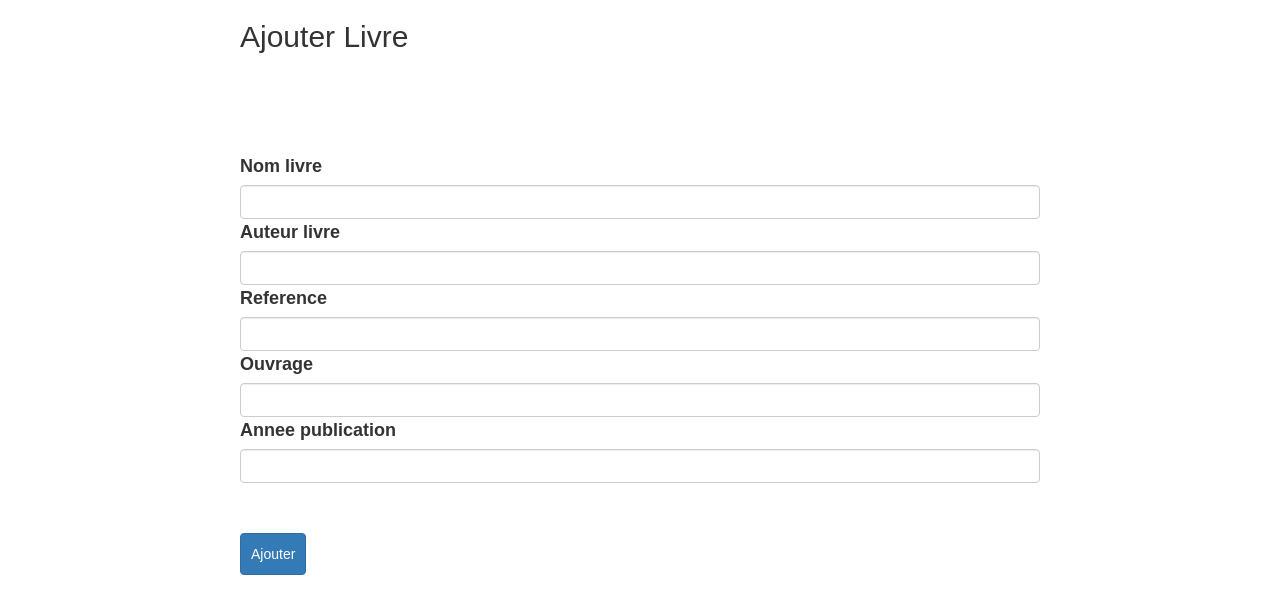
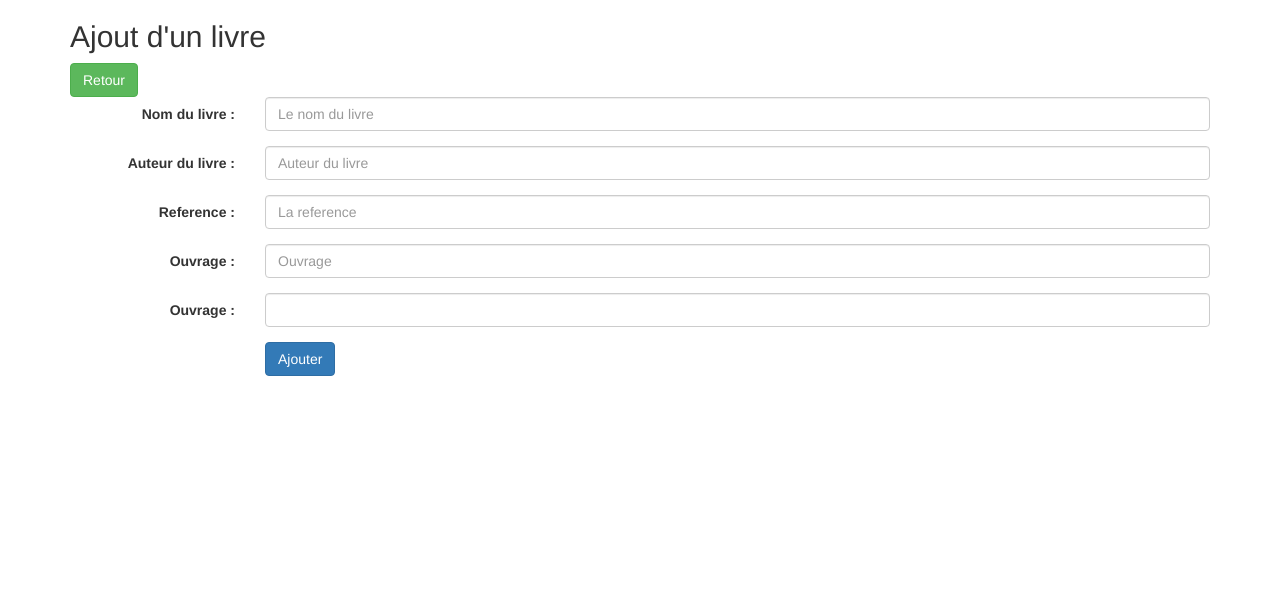
Before and after one commit to MaFlore/SYMFONY-CRUD, a Symfony app: template templates/livre/ajouterLivre.html.twig in a window 1280 px wide. Shown: the top 614 px of the page. Run offline with Twig, Linux system fonts and the light colour scheme; the template is opened without the code that fills it, so the values that code supplies are empty; form fields are guessed from the names that the template uses; some libraries are stand-ins or nearby versions.

Commit message:
Revues et apports de modification au fichier ajoutLivre.html.twig

```diff
--- a/templates/livre/ajouterLivre.html.twig
+++ b/templates/livre/ajouterLivre.html.twig
@@ -1,46 +1,52 @@
 {% extends 'base.html.twig' %}
 
-{% block title %}Add livre
+{% block title %}Ajout d'un livre
 
 
 {% endblock %}
 {% block body %}
 
-	<style>
-		.example-wrapper {
-			margin: 1em auto;
-			max-width: 800px;
-			width: 95%;
-			font: 18px / 1.5 sans-serif;
-		}
-		.example-wrapper code {
-			background: #F5F5F5;
-			padding: 2px 6px;
-		}
+<h2>Ajout d'un livre</h2>
+<a href="{{url('app_livres')}}"><button type="button" class="btn rounded-pill btn-success">Retour</button></a>
+<div class="form-horizontal">
+	{{ form_start(form) }}
+		<div class=" form-group ">
+			<label class="control-label col-sm-2 " for="nomLivre">Nom du livre :</label>
+			<div class="col-sm-10 ">
+				{{form_widget(form.nomLivre, {'attr': {'class': 'form-control','type':'text', placeholder:'Le nom du livre'}}) }}
+			</div>
+		</div>
+		<div class="form-group ">
+			<label class="control-label col-sm-2 " for="auteurLivre">Auteur du livre :</label>
+			<div class="col-sm-10 ">
+				{{form_widget(form.auteurLivre, {'attr': {'class': 'form-control','type':'text', placeholder:'Auteur du livre'}}) }}
+			</div>
+		</div>
+		<div class=" form-group ">
+			<label class="control-label col-sm-2 " for="reference">Reference :</label>
+			<div class="col-sm-10 ">
+				{{form_widget(form.reference, {'attr': {'class': 'form-control','type':'text', placeholder:'La reference'}}) }}
+			</div>
+		</div>
+		<div class=" form-group ">
+			<label class="control-label col-sm-2 " for="reference">Ouvrage :</label>
+			<div class="col-sm-10 ">
+				{{form_widget(form.ouvrage, {'attr': {'class': 'form-control','type':'text', placeholder:'Ouvrage'}}) }}
+			</div>
+		</div>
+		<div class=" form-group ">
+			<label class="control-label col-sm-2 " for="reference">Ouvrage :</label>
+			<div class="col-sm-10 ">
+				{{form_widget(form.anneePublication, {'attr': {'class': 'form-control','type':'date'}}) }}
+			</div>
+		</div>
+		<div class="form-group button">
+			<div class="col-sm-offset-2 col-sm-10 ">
+				<button type="submit" name="ajouter" class="btn btn-primary">Ajouter</button>
+			</div>
+		</div>
+	{{ form_end(form) }}
+</div>
 
-		form {
-
-			margin-top: 100px;
-		}
-		button[type="submit"] {
-			padding: 10px;
-			margin-top: 50px;
-			width: 50;
-		}
-	</style>
-
-	<div class="example-wrapper">
-        <h2>Ajouter Livre</h2>
-		{{ form_start(form) }}
-
-		{{ form_row(form.nomLivre) }}
-		{{ form_row(form.auteurLivre) }}
-		{{ form_row(form.reference) }}
-        {{ form_row(form.ouvrage) }}
-        {{ form_row(form.anneePublication) }}
-		<button type="submit" class="btn btn-primary">Ajouter</button>
-
-		{{ form_end(form) }}
-	</div>
 
 {% endblock %}
```
Also changed, not shown: src/Controller/LivreController.php (+6 -3 lines), src/Form/LivreType.php (+5 -5 lines), templates/livre/index.html.twig (deleted, +0 -20 lines).
